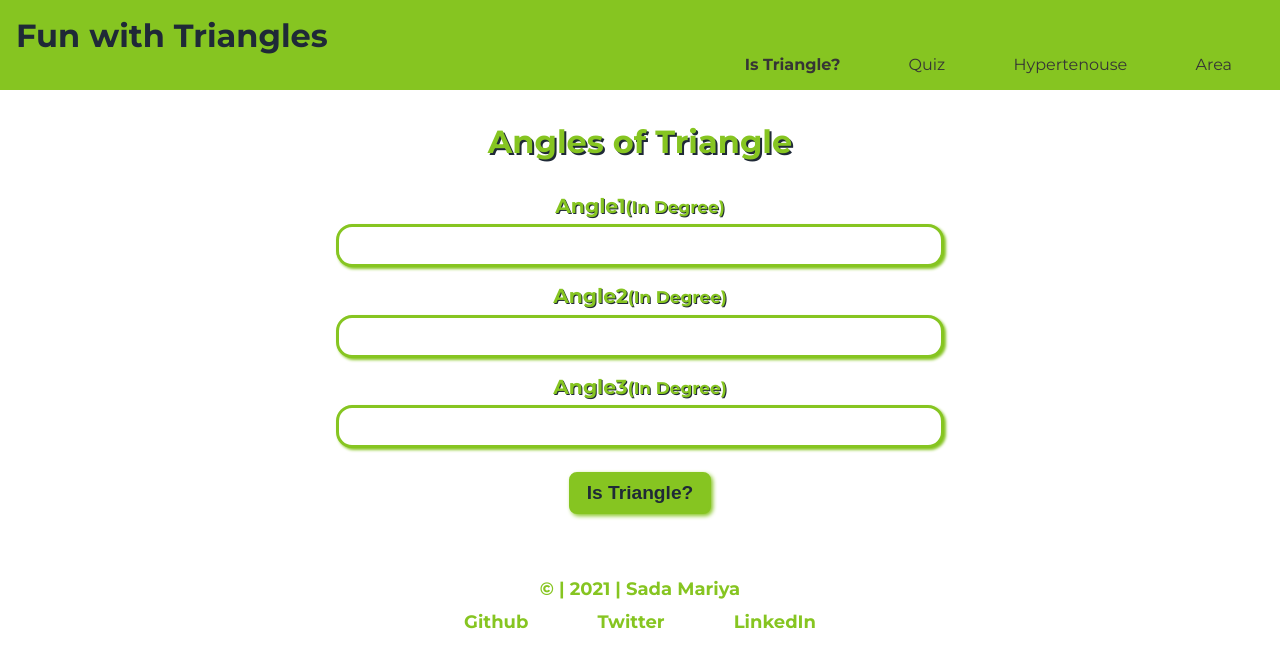
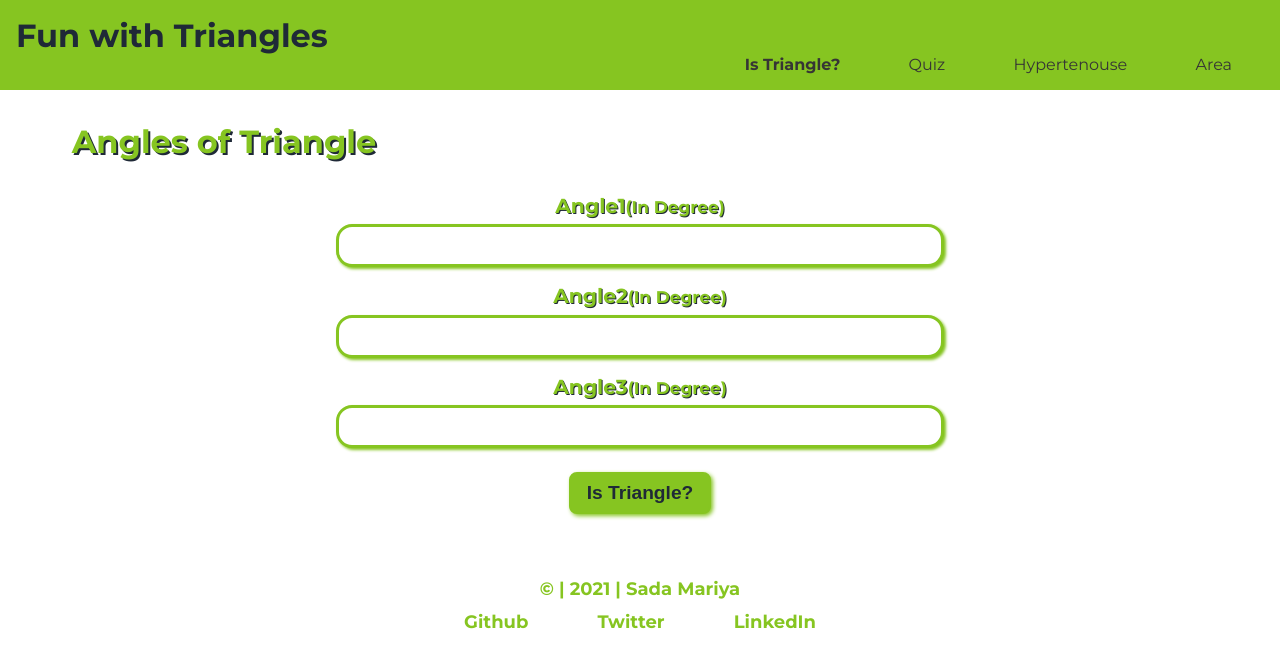
Before and after one commit to mariyasada/fun-with-triangle, a plain HTML site: page index.html in a window 1280 px wide. Drawn offline with Linux system fonts and the light colour scheme.

Commit message:
Update style.css

```diff
--- a/style.css
+++ b/style.css
@@ -63,6 +63,7 @@ li, .link
 h1{
     text-align: center;
     margin:2rem;
+    max-width: 30vw;
     color: var(--primary-green);
     text-shadow: 2px 2px var(--primary-black);
 }
```
